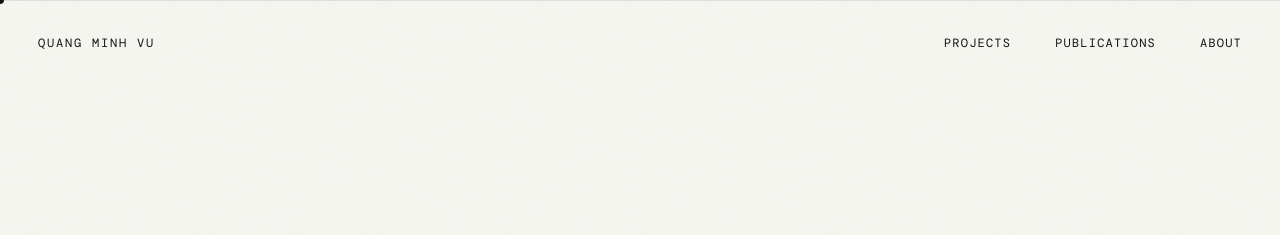
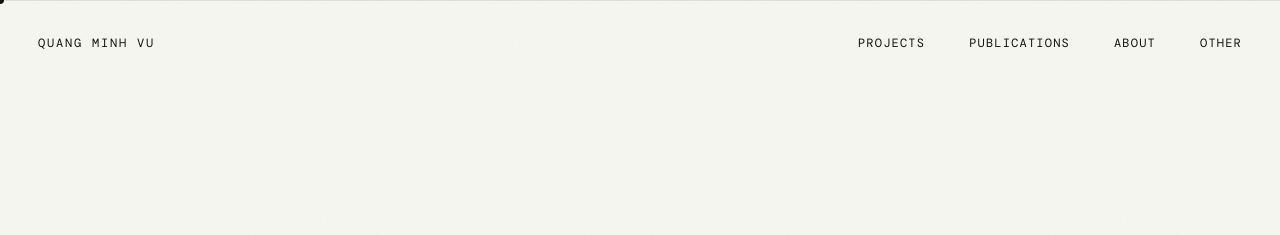
Before and after one commit to vqMnh/website, a plain HTML site: page index.html in a window 1280 px wide. Shown: the top 235 px of the page. Drawn offline with nearby package versions, Linux system fonts and the light colour scheme; a web font is replaced by a local one.

Commit message:
Add other.html and navigation link

```diff
--- a/index.html
+++ b/index.html
@@ -21,6 +21,7 @@
     <a href="#projects">Projects</a>
     <a href="#publications">Publications</a>
     <a href="#about">About</a>
+    <a href="other.html">Other</a>
   </div>
 </nav>
 
```
Also changed, not shown: other.html (added).
